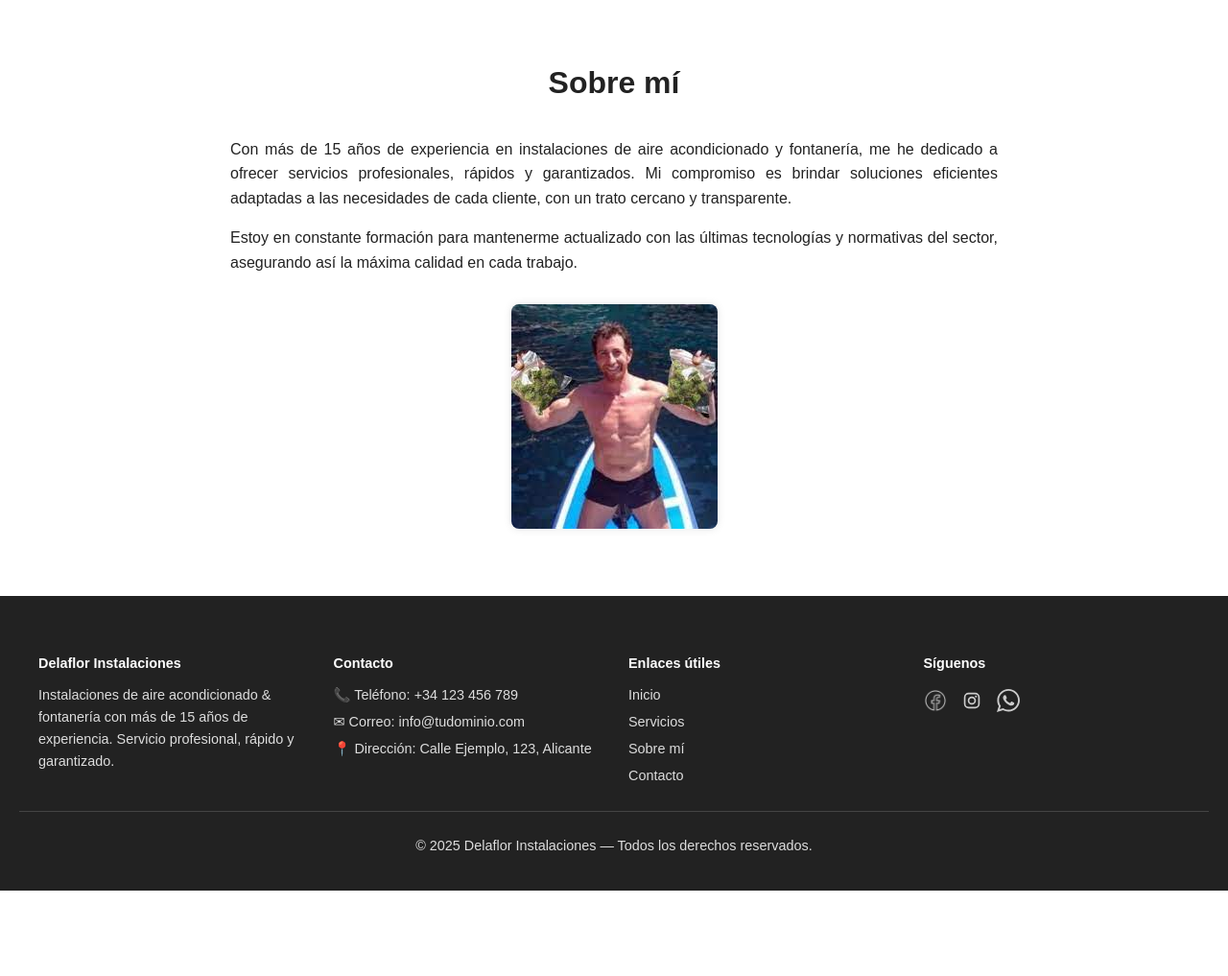
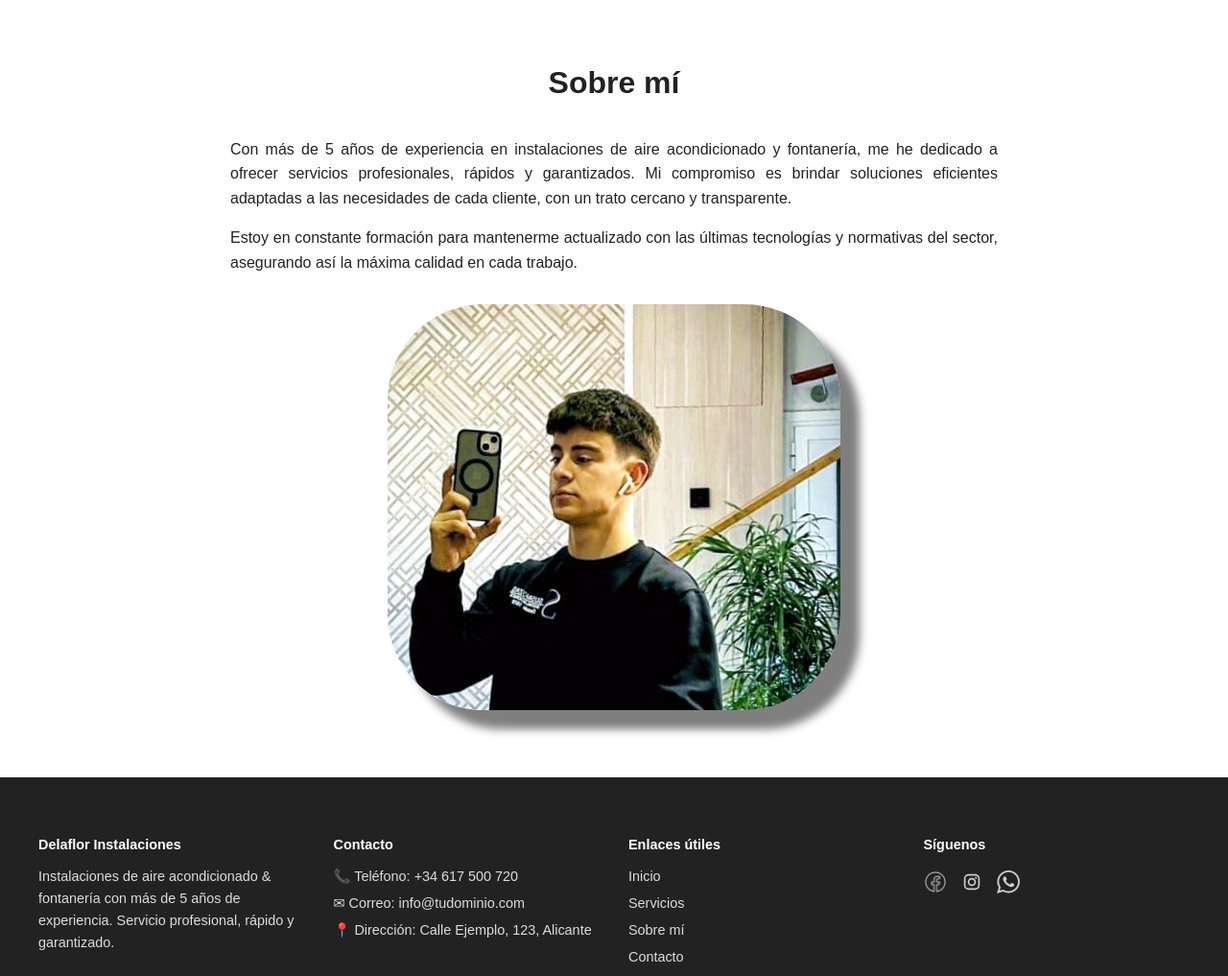
Before and after one commit to Yakan09/Delaflor-Instalaciones, a plain HTML site: page sobre.html in a window 1280 px wide. Shown: the top 1017 px of the page at 96% size. Before the commit the page ends 928 px from the top, so only its background shows below. Drawn offline with Linux system fonts and the light colour scheme.

Commit message:
Add files via upload

```diff
--- a/sobre.html
+++ b/sobre.html
@@ -14,7 +14,7 @@
     <main class="sobre">
         <h1>Sobre mí</h1>
         <section>
-            <p>Con más de 15 años de experiencia en instalaciones de aire acondicionado y fontanería, me he dedicado a
+            <p>Con más de 5 años de experiencia en instalaciones de aire acondicionado y fontanería, me he dedicado a
                 ofrecer servicios profesionales, rápidos y garantizados. Mi compromiso es brindar soluciones eficientes
                 adaptadas a las necesidades de cada cliente, con un trato cercano y transparente.</p>
             <p>Estoy en constante formación para mantenerme actualizado con las últimas tecnologías y normativas del
@@ -22,7 +22,7 @@
         </section>
 
         <section>
-            <img src="imagenes/empresario.png" alt="Foto del empresario" />
+            <img src="imagenes/empresario.jpg" alt="Foto del empresario" />
         </section>
     </main>
 
@@ -32,12 +32,12 @@
         <div class="footer-container">
             <div class="footer-col">
                 <h4>Delaflor Instalaciones</h4>
-                <p>Instalaciones de aire acondicionado & fontanería con más de 15 años de experiencia. Servicio
+                <p>Instalaciones de aire acondicionado & fontanería con más de 5 años de experiencia. Servicio
                     profesional, rápido y garantizado.</p>
             </div>
             <div class="footer-col">
                 <h4>Contacto</h4>
-                <p>📞 Teléfono: <a href="tel:+123456789">+34 123 456 789</a></p>
+                <p>📞 Teléfono: <a href="tel:+617500720">+34 617 500 720</a></p>
                 <p>✉ Correo: <a href="mailto:info@tudominio.com">info@tudominio.com</a></p>
                 <p>📍 Dirección: Calle Ejemplo, 123, Alicante</p>
             </div>
--- a/style.css
+++ b/style.css
@@ -314,8 +314,8 @@ body {
 
 .sobre section img {
   max-width: 100%;
-  border-radius: 8px;
-  box-shadow: 0 0 10px rgba(0,0,0,0.1);
+  border-radius: 100px;
+  box-shadow: 20px 20px 10px rgba(0,0,0,0.5);
   display: block;
   margin: 0 auto;
 }
```
Also changed, not shown: contacto.html (+3 -3 lines), index.html (+4 -4 lines), servicios.html (+2 -2 lines), imagenes/empresario.jpg (added).
